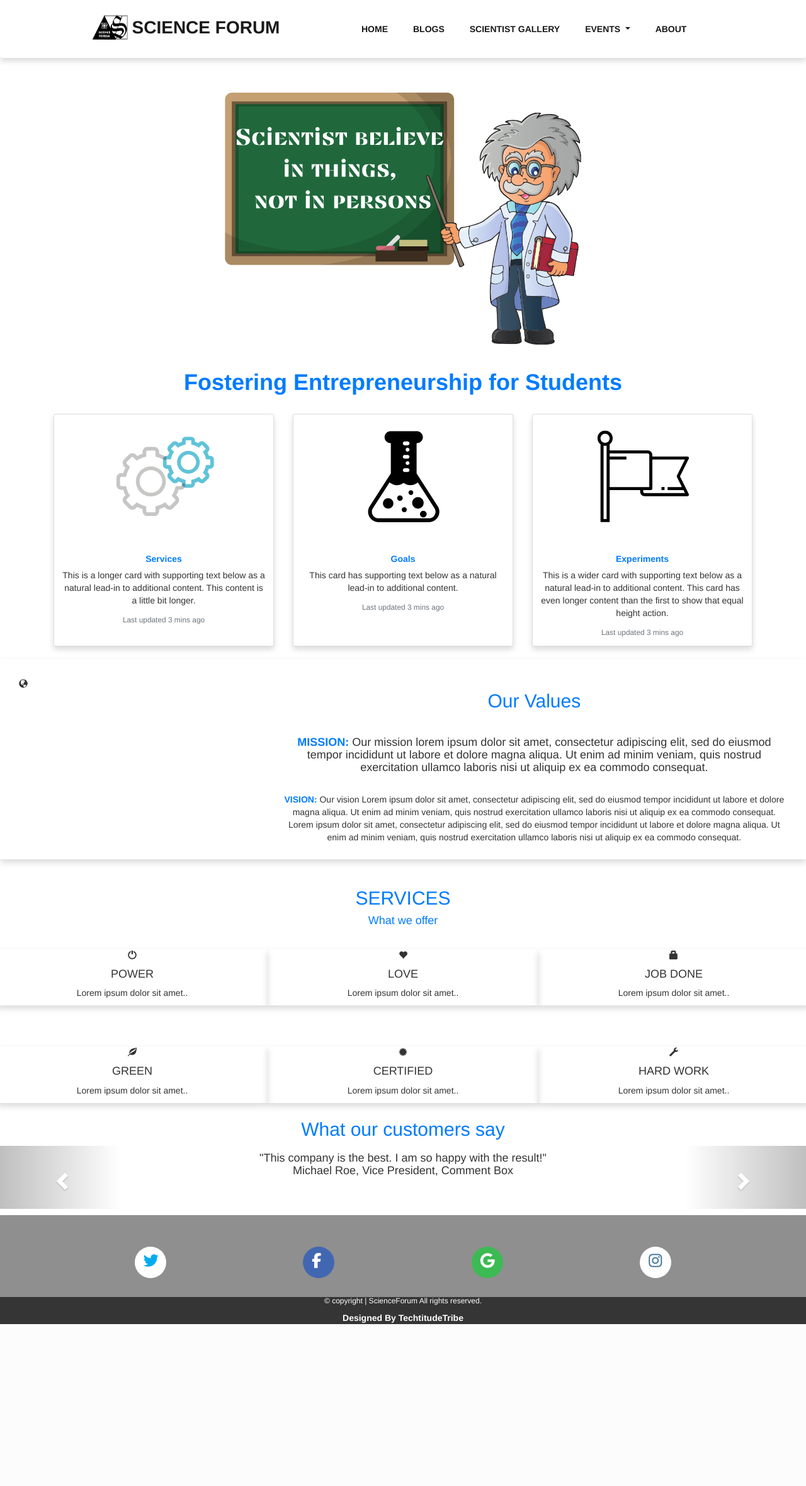
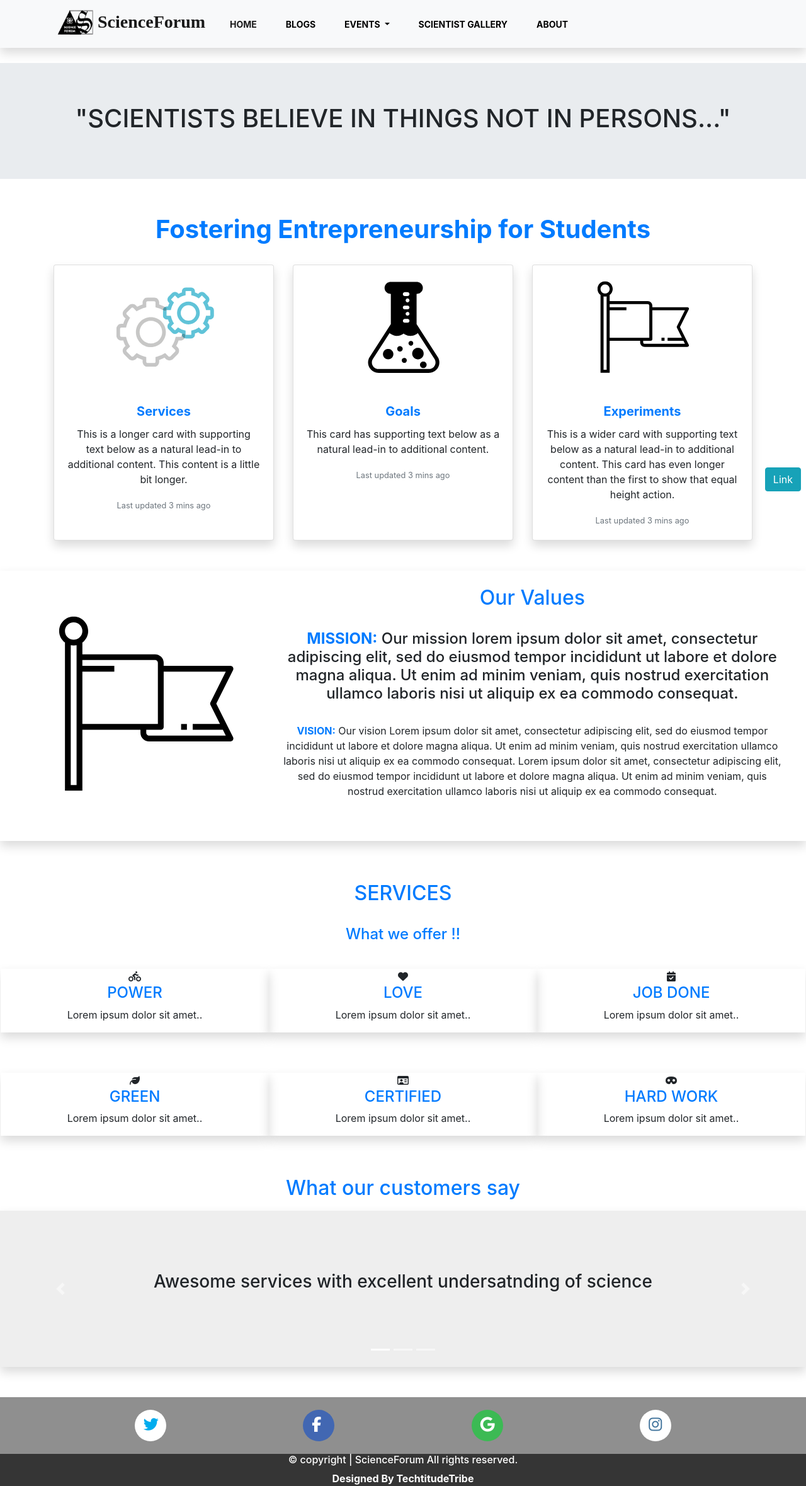
Before and after one commit to rajatyadav8540/sciforum, a Django app: page / in a window 1280 px wide. Shown: the whole page at 63% size. Before the commit the page ends 2102 px from the top, so only its background shows below. Run offline with Django 3.2, Linux system fonts and the light colour scheme; some libraries are stand-ins or nearby versions; some web fonts are replaced.

Commit message:
Another commit after link add

```diff
--- a/static/css/common.css
+++ b/static/css/common.css
@@ -13,14 +13,3 @@
     border: 1px solid black;
     box-shadow: 3px 3px 10px  rgba(0, 0, 0, 0.2), -3px -3px 10px  rgba(0, 0, 0, 0.2);
 }
-
-@media (max-width: 395px) {
-    nav > div > .logo{
-      display: hidden;
-    }
-}
-@media (min-width: 395px) and (max-width: 991px) {
-    nav > div > .but{
-      float: right;
-    }
-}
--- a/templates/base.html
+++ b/templates/base.html
@@ -9,11 +9,9 @@
     <!-- Bootstrap CSS -->
     <link rel="stylesheet" href="https://stackpath.bootstrapcdn.com/bootstrap/4.3.1/css/bootstrap.min.css" integrity="sha384-ggOyR0iXCbMQv3Xipma34MD+dH/1fQ784/j6cY/iJTQUOhcWr7x9JvoRxT2MZw1T" crossorigin="anonymous">
     <link href="https://fonts.googleapis.com/css2?family=Vampiro+One&display=swap" rel="stylesheet">
-    <link rel="stylesheet" href="https://maxcdn.bootstrapcdn.com/bootstrap/3.4.1/css/bootstrap.min.css">
     <link href="https://fonts.googleapis.com/css?family=Montserrat" rel="stylesheet" type="text/css">
     <link href="https://fonts.googleapis.com/css?family=Lato" rel="stylesheet" type="text/css">
     <script src="https://ajax.googleapis.com/ajax/libs/jquery/3.5.1/jquery.min.js"></script>
-    <script src="https://maxcdn.bootstrapcdn.com/bootstrap/3.4.1/js/bootstrap.min.js"></script>
     <script src="https://kit.fontawesome.com/64d58efce2.js" crossorigin="anonymous"></script>
     <link rel="stylesheet" href="/static/css/event.css">
     <link rel="stylesheet" href="static/css/styleindex.css">
@@ -25,6 +23,9 @@
     {% include 'navbar.html' %}
     <br>
     {%block content%}{%endblock%}
+    <div class=" fixed-bottom text-center" style="z-index: 1000; bottom: 20px;">
+       <button type="button" class="btn btn-info mr-2 float-right">Link</button>
+    </div>
     {% include 'footer.html' %}
 
     <!-- Optional JavaScript -->
--- a/templates/blogs/bloglist.html
+++ b/templates/blogs/bloglist.html
@@ -1,14 +1,13 @@
 {% extends 'base.html' %}
-{%load static%}
+{%load static %}
 {%block title%}Science Forum-home{%endblock%}
 {%block content%}
 
 <div class="container mt-5">
     <div class="row d-flex">
         <div class="col-md-8 my-2">
-            <div class="card border-0 shadow" style="">
+            <div class="card border-0 shadow">
                 <div class="">
-
                     <img class="card-img-top" src="/media/{{blists.0.thumbnail}}" alt="Card image">
                 </div>
                 <div class="card-body border">
--- a/templates/home/index.html
+++ b/templates/home/index.html
@@ -3,11 +3,9 @@
 {%block title%}Science Forum-home{%endblock%}
 {%block content%}
 
-    <div class="text-center">
-        <div class="container">
-        <div class="mt-4 mx-auto">
-            <img src="static\img\Scientist believe in things, not in persons.png" class="img-fluid" style="max-height: 400px;">
-        </div>
+<div class="jumbotron jumbotron-fluid">
+  <div class="container text-center">
+    <h1 class="text-fluid">"Scientists Believe in things not in persons..."</h1>
   </div>
 </div>
 <br>
@@ -41,12 +39,11 @@
         </div>
     </div>
 </div>
-
 <br>
 <div class="container-fluid bg-grey shadow">
   <div class="row mt-4 p-4">
     <div class="col-sm-4">
-      <span class="glyphicon glyphicon-globe logo slideanim"></span>
+      <img src="static\img\4.svg" style="width: 100%; height: 100%;">
     </div>
     <div class="col-sm-8 text-center">
       <h2 class="text-primary">Our Values</h2><br>
@@ -56,81 +53,80 @@
     </div>
   </div>
 </div>
-
+<br>
 <!-- Container (Services Section) -->
 <div id="services" class="container-fluid text-center mt-4 p-3 ">
-  <h2 class="text-primary">SERVICES</h2>
-  <h4 class="text-primary">What we offer</h4>
+  <h2 class="text-primary bold">SERVICES</h2>
+  <br>
+  <h4 class="text-primary">What we offer !!</h4>
   <br>
   <div class="row slideanim ">
     <div class="col-sm-4 shadow my-2">
-      <span class="glyphicon glyphicon-off logo-small"></span>
-      <h4 >POWER</h4>
+      <span class="fas fa-biking logo-small"></span>
+      <h4 class="text-primary">POWER</h4>
       <p>Lorem ipsum dolor sit amet..</p>
     </div>
     <div class="col-sm-4 shadow my-2">
-      <span class="glyphicon glyphicon-heart logo-small"></span>
-      <h4>LOVE</h4>
+      <span class="fas fa-heart logo-small"></span>
+      <h4 class="text-primary">LOVE</h4>
       <p>Lorem ipsum dolor sit amet..</p>
     </div>
     <div class="col-sm-4 shadow my-2">
-      <span class="glyphicon glyphicon-lock logo-small"></span>
-      <h4>JOB DONE</h4>
+      <span class=" fas fa-calendar-check logo-small"></span>
+      <h4 class="text-primary">JOB DONE</h4>
       <p>Lorem ipsum dolor sit amet..</p>
     </div>
   </div>
-  <br><br>
+  <br>
   <div class="row slideanim mt-4 ">
     <div class="col-sm-4 shadow my-2">
-      <span class="glyphicon glyphicon-leaf logo-small"></span>
-      <h4>GREEN</h4>
+      <span class="fas fa-leaf logo-small"></span>
+      <h4 class="text-primary">GREEN</h4>
       <p>Lorem ipsum dolor sit amet..</p>
     </div>
     <div class="col-sm-4 shadow my-2">
-      <span class="glyphicon glyphicon-certificate logo-small"></span>
-      <h4>CERTIFIED</h4>
+      <span class="far fa-id-card logo-small"></span>
+      <h4 class="text-primary">CERTIFIED</h4>
       <p>Lorem ipsum dolor sit amet..</p>
     </div>
     <div class="col-sm-4 shadow my-2">
-      <span class="glyphicon glyphicon-wrench logo-small"></span>
-      <h4 style="color:#303030;">HARD WORK</h4>
+      <span class="fas fa-mask logo-small"></span>
+      <h4 class="text-primary" style="color:#303030;">HARD WORK</h4>
       <p>Lorem ipsum dolor sit amet..</p>
     </div>
   </div>
 </div>
+<br>
+ <h2 class="text-primary my-3 text-center uppercase">What our customers say</h2>
+<div id="demo" class="carousel slide" data-ride="carousel">
 
- <h2 class="text-primary my-3 text-center uppercase">What our customers say</h2>
-  <div id="myCarousel" class="carousel slide text-center" data-ride="carousel">
   <!-- Indicators -->
-    <ol class="carousel-indicators">
-      <li data-target="#myCarousel" data-slide-to="0" class="active"></li>
-      <li data-target="#myCarousel" data-slide-to="1"></li>
-      <li data-target="#myCarousel" data-slide-to="2"></li>
-    </ol>
+  <ul class="carousel-indicators">
+    <li data-target="#demo" data-slide-to="0" class="active"></li>
+    <li data-target="#demo" data-slide-to="1"></li>
+    <li data-target="#demo" data-slide-to="2"></li>
+  </ul>
 
-    <!-- Wrapper for slides -->
-    <div class="carousel-inner mb-3 " role="listbox" style="height: 100px;">
-      <div class="item active">
-        <h4>"This company is the best. I am so happy with the result!"<br><span>Michael Roe, Vice President, Comment Box</span></h4>
+  <!-- The slideshow -->
+  <div class="carousel-inner shadow text-center pt-5" style="background: rgba(169,169,169,.2);">
+    <div class="carousel-item active " style="height: 200px">
+    <h3 class="mt-5">Awesome services with excellent undersatnding of science</h3>
     </div>
-      <div class="item">
-        <h4>"One word... WOW!!"<br><span>John Doe, Salesman, Rep Inc</span></h4>
+    <div class="carousel-item" style="height: 200px">
+      <h3 class="mt-5">Awesome services with excellent undersatnding of science</h3>
     </div>
-      <div class="item">
-        <h4>"Could I... BE any more happy with this company?"<br><span>Chandler Bing, Actor, FriendsAlot</span></h4>
+    <div class="carousel-item" style="height: 200px">
+      <h3 class="mt-5">Awesome services with excellent undersatnding of science</h3>
     </div>
   </div>
 
   <!-- Left and right controls -->
-    <a class="left carousel-control" href="#myCarousel" role="button" data-slide="prev">
-      <span class="glyphicon glyphicon-chevron-left" aria-hidden="true"></span>
-      <span class="sr-only">Previous</span>
+  <a class="carousel-control-prev" href="#demo" data-slide="prev">
+    <span class="carousel-control-prev-icon"></span>
   </a>
-    <a class="right carousel-control" href="#myCarousel" role="button" data-slide="next">
-      <span class="glyphicon glyphicon-chevron-right" aria-hidden="true"></span>
-      <span class="sr-only">Next</span>
+  <a class="carousel-control-next" href="#demo" data-slide="next">
+    <span class="carousel-control-next-icon"></span>
   </a>
-  </div>
 </div>
 
 
--- a/templates/navbar.html
+++ b/templates/navbar.html
@@ -1,66 +1,69 @@
 {%load static%}
 <style>
 .bg-light{
-  background-color: #FFF !important;
+    background-color: white;
 }
 .navbar-brand{
-  font-size: 28px;
-  font-weight: bold;
-  text-transform: uppercase;
+    font-weight:bold;
+    font-family: monosapce;
+    font-size: 28px;
 }
-.dropdown:hover>.dropdown-menu{
-		display: block;
-	}
-
-.navbar-light .navbar-nav .nav-link {
-  font-size: 14px;
-  font-weight: 700;
-  text-transform: uppercase;
-}
-.navbar-light .navbar-nav .nav-item {
-  margin: 0 15px;
-}
-@media(max-width:575px):{
-    navbar-brand{
-        padding-top:15px;
-    }
+.navbar-light .navbar-nav  .nav-link{
+    font-weight: 700;
+    font-size: 14px;
+    text-transform: uppercase;
+    color: black;
 }
 
+.navbar-light .navbar-nav  .nav-item{
+    margin: 0 15px;
+    color: black;
+}
+.dropdown-menu{
+  border: none;
+  background: rgba(255,255,255,.8);
+}
+.dropdown:hover .dropdown-menu{
+        display: block;
+    }
 </style>
-<nav class="navbar navbar-expand-lg navbar-light bg-light shadow fixed-top">
-  <div class=" container">
-  <a class="navbar-brand mb-5" href="/"><img src="/static/img/logo.png" class="d-none d-sm-inline" style=" height: 50px; width: 70px;">Science Forum</a>
-  <button class="navbar-toggler " type="button" data-toggle="collapse" data-target="#navbarSupportedContent" aria-controls="navbarSupportedContent" aria-expanded="false" aria-label="Toggle navigation">
+<nav class="navbar navbar-expand-lg navbar-light bg-light font-weight-bold uppercase shadow">
+    <div class="container">
+  <a class="navbar-brand" href="/"><img src="static/img/logo.png" style="width: 70px; height: 50px;">ScienceForum</a>
+  <button class="navbar-toggler" type="button" data-toggle="collapse" data-target="#navbarSupportedContent" aria-controls="navbarSupportedContent" aria-expanded="false" aria-label="Toggle navigation">
     <span class="navbar-toggler-icon"></span>
   </button>
-  <div class="col-auto">
+
   <div class="collapse navbar-collapse" id="navbarSupportedContent">
     <ul class="navbar-nav mr-auto">
       <li class="nav-item active">
         <a class="nav-link" href="/">Home <span class="sr-only">(current)</span></a>
       </li>
-      <li class="nav-item active">
+      <li class="nav-item">
         <a class="nav-link" href="/blogs/">Blogs</a>
       </li>
-      <li class="nav-item active">
-        <a class="nav-link" href="/scienceGallery/">Scientist Gallery</a>
-      </li>
-      <li class="nav-item dropdown active">
+      <li class="nav-item dropdown">
         <a class="nav-link dropdown-toggle" href="#" id="navbarDropdown" role="button" data-toggle="dropdown" aria-haspopup="true" aria-expanded="false">
           Events
         </a>
-        <div class="dropdown-menu" aria-labelledby="navbarDropdown">
-          <a class="dropdown-item" href="/events">Action</a>
-          <a class="dropdown-item" href="#">Another action</a>
+        <div class="dropdown-menu shadow" aria-labelledby="navbarDropdown">
+          <a class="dropdown-item" href="#">1st Event</a>
+          <a class="dropdown-item" href="#">2st Event</a>
+          <a class="dropdown-item" href="#">3st Event</a>
+          <a class="dropdown-item" href="#">4nd Event</a>
+          <a class="dropdown-item" href="#">5nd Event</a>
+          <a class="dropdown-item" href="#">6nd Event</a>
           <div class="dropdown-divider"></div>
-          <a class="dropdown-item" href="#">Something else here</a>
+          <a class="dropdown-item" href="/events/">More...</a>
         </div>
       </li>
       <li class="nav-item">
-        <a class="nav-link active" href="/about" tabindex="-1" aria-disabled="true">About</a>
+        <a class="nav-link" href="/scienceGallery/">Scientist Gallery</a>
+      </li>
+      <li class="nav-item">
+        <a class="nav-link" href="/about/">About</a>
       </li>
     </ul>
   </div>
   </div>
-  </div>
 </nav>
```
Also changed, not shown: static/css/styleindex.css (line endings or trailing spaces). Lines whose indentation alone changed are shown as unchanged.
